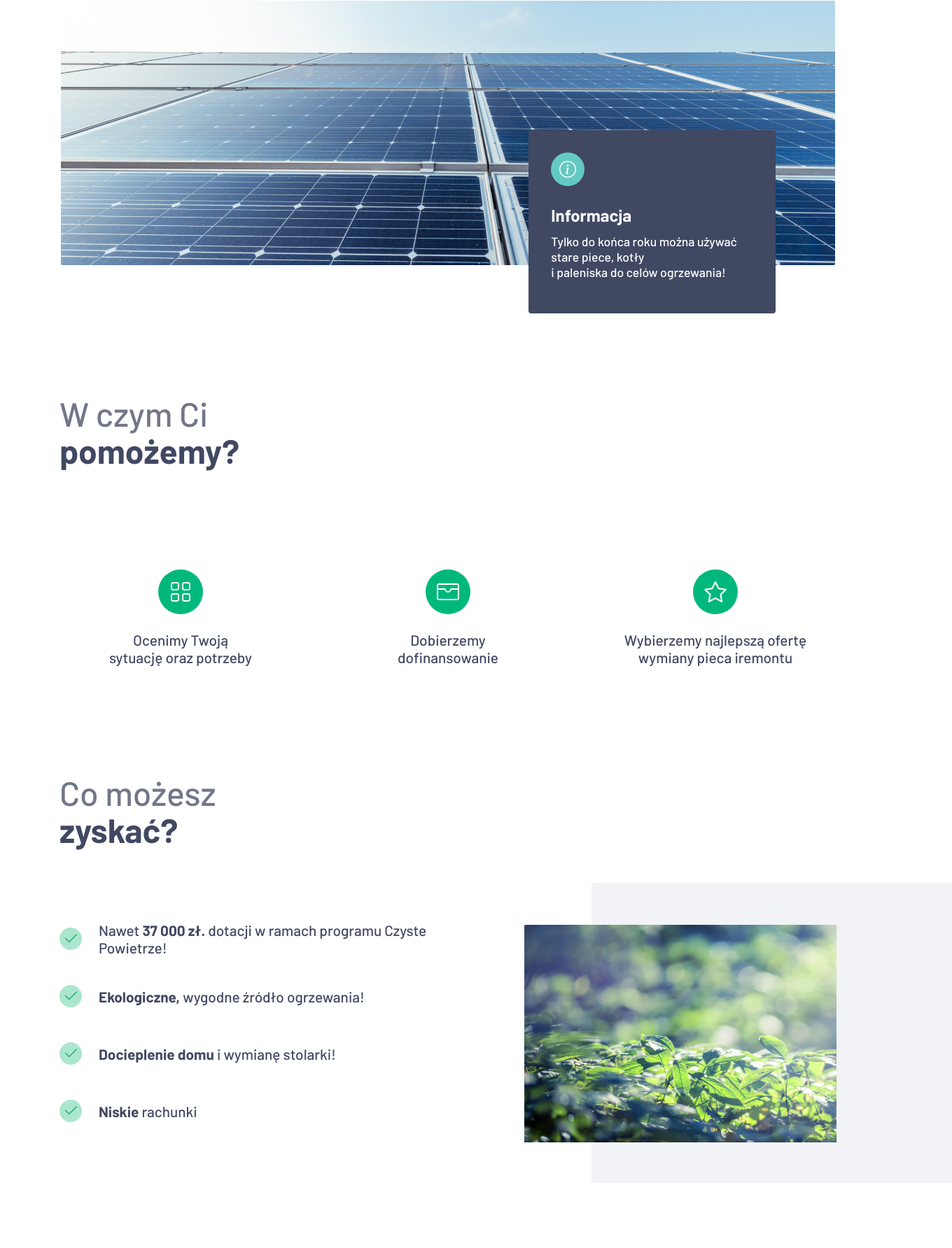
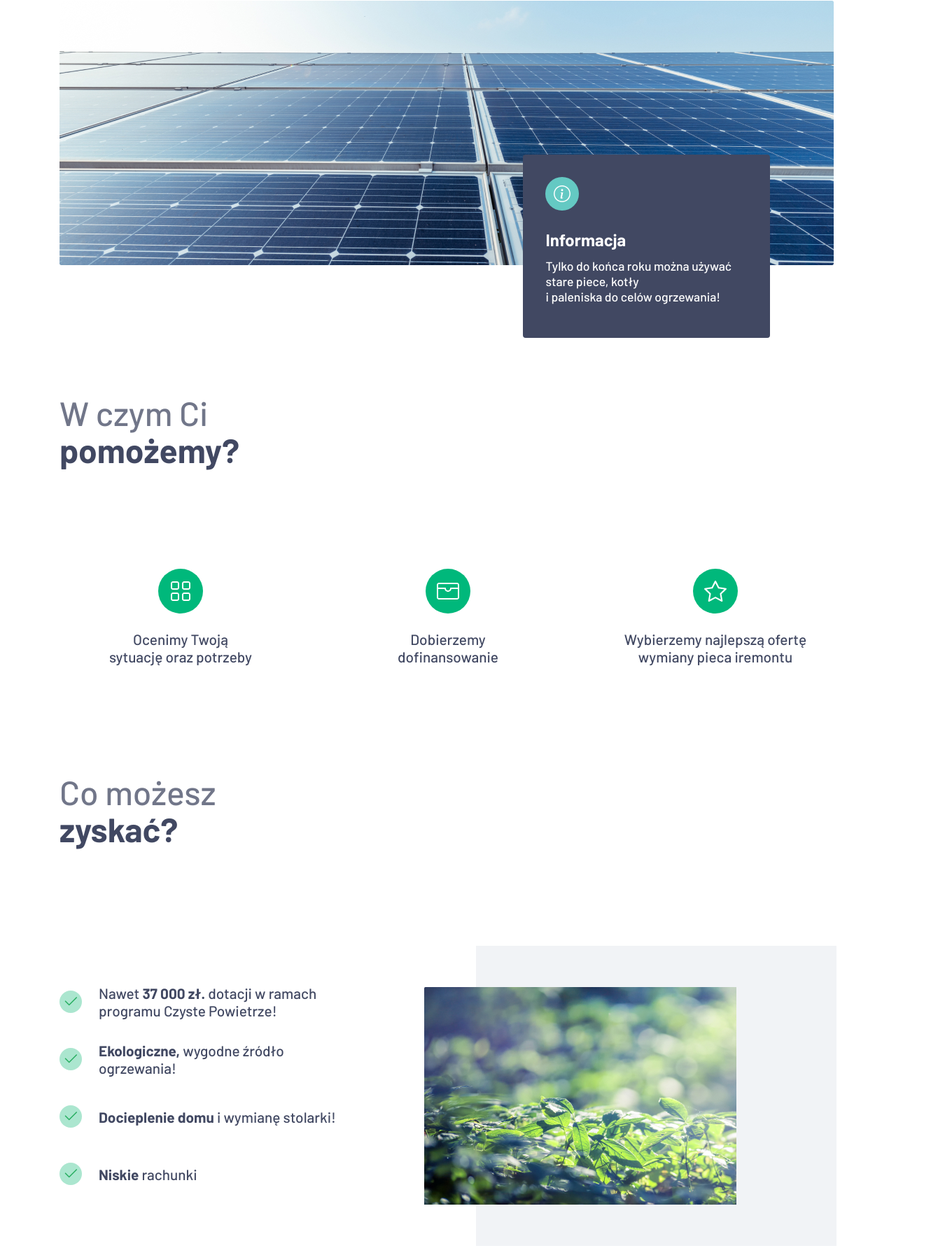
Before and after one commit to weblukas/Moceko, a website: page index.html in a window 1280 px wide. Shown: the part 549-2333 px from the top of the page at 70% size, 1360 px wide, since content can reach past the window. Drawn offline with Linux system fonts and the light colour scheme.

Commit message:
grid layout

```diff
--- a/scss/breakpoints.scss
+++ b/scss/breakpoints.scss
@@ -1,13 +1,13 @@
 $breakpoints-up: (
-    "medium": "55em", //880px
-    "large": "72.375em", //1160px
-    "xlarge": "87.5em" //1400px
+    "medium": "901px",
+    "large": "1101px",
+    "xlarge": "1400px"
     );
 
     $breakpoints-down: (
-        "small": "39.93em", //639px
-        "medium": "55em", //880px
-        "large": "72.374em" //1160px
+        "small": "639px",
+        "medium": "900px",
+        "large": "1110px"
     );
 
 @mixin breakpoint-down($size) {
--- a/scss/style.scss
+++ b/scss/style.scss
@@ -1,8 +1,9 @@
 @import "./scss/breakpoints.scss";
 
 /*Variables*/
-$gutter: 30px;
-$grid: 65px;
+$grid-gap: 30px;
+$grid-col: 65px;
+$grid-row: 190px;
 
 $primary-grey: rgb(65, 72, 98);
 $green: rgb(0, 184, 123);
@@ -25,6 +26,7 @@ html {
     box-sizing: border-box;
     font-size: 100%;
     overflow-x: hidden;
+    scroll-behavior: smooth;
 }
 *,*::after, *::before {
     box-sizing: inherit;
@@ -104,14 +106,19 @@ body {
 .scroll-icon {
     display: inline-block;
     margin-left: 155px;
+
 }
 
 /*Hero group*/
+
+.grid-container {
+    width: 1440px;
+    margin: 0 auto;
+}
 .hero-img {
     display: block;
     border-radius: 2px;
-    margin: 0 auto;
-    max-width: 1110px;
+    grid-column: 1/span 12;
 
     @include breakpoint-down(large){
         width: 100vw;
@@ -119,7 +126,14 @@ body {
 }
 
 .hero-group {
-    position: relative;
+    max-width: 1110px;
+    margin: 0 auto;
+    display: grid;
+    grid-template-columns: repeat(12, 1fr);
+    grid-template-rows:  $grid-row;
+    grid-gap: $grid-gap;
+
+
 }
 .info {
     width: 353px;
@@ -128,11 +142,13 @@ body {
     padding: 32px;
     background-color: $primary-grey;
     color: #fff;
+    grid-column: 8/ span 4;
+    grid-row: 2;
 
-    position: absolute;
-    top: 49%; //221px;
-    left: 59%; //661px;
+    @include breakpoint-down(medium){
+        grid-column: 7/ span 3;
 
+    }
 
     &__heading {
         margin: 24px 0 12px;
@@ -148,7 +164,7 @@ body {
 
 /*Offer*/
 .offer {
-    margin-top: 186px;
+    margin-top: 81px;
 
     &__heading {
       font-size: $font-lg;
@@ -206,29 +222,42 @@ body {
 
     &__body {
        margin-top: 88px;
-       display: flex;
-       justify-content: space-between;
-       position: relative;
+       display: grid;
+       grid-gap: $grid-gap;
+       grid-template-columns: repeat(12, 1fr);
+       grid-template-rows: repeat(6, 1fr);
+
+
+
     }
 
     &__img {
-        margin-top: $font-sm;
+        grid-column: 8/ span 5;
+        grid-row: 2/ span 4;
+        margin-top: 20px;
+
+        // &>img {
+        //     max-width: 100%;
+        //     height: auto;
+        // } zmniejsza obrazek ale bg box nie
     }
 
     &__bg-box {
         width: 515px;
-        height: 429px;
+        max-height: 429px;
         background-color: $light-grey-bg;
-        position: absolute;
-        top: -39px;
-        right: -165px;
         z-index: -10;
+        grid-column: 9/ span 6 ;
+        grid-row: 1/ span 6;
+        margin-top: 52px;
+
     }
 }
 
 .list {
     max-width: 540px;
-    margin-right: 1rem;
+    grid-column: 1/ span 6;
+    grid-row: 2/ span 4;
 
     &__item{
     height: 82px;
```
Also changed, not shown: index.html (+1 -0 lines), css/style.css.
